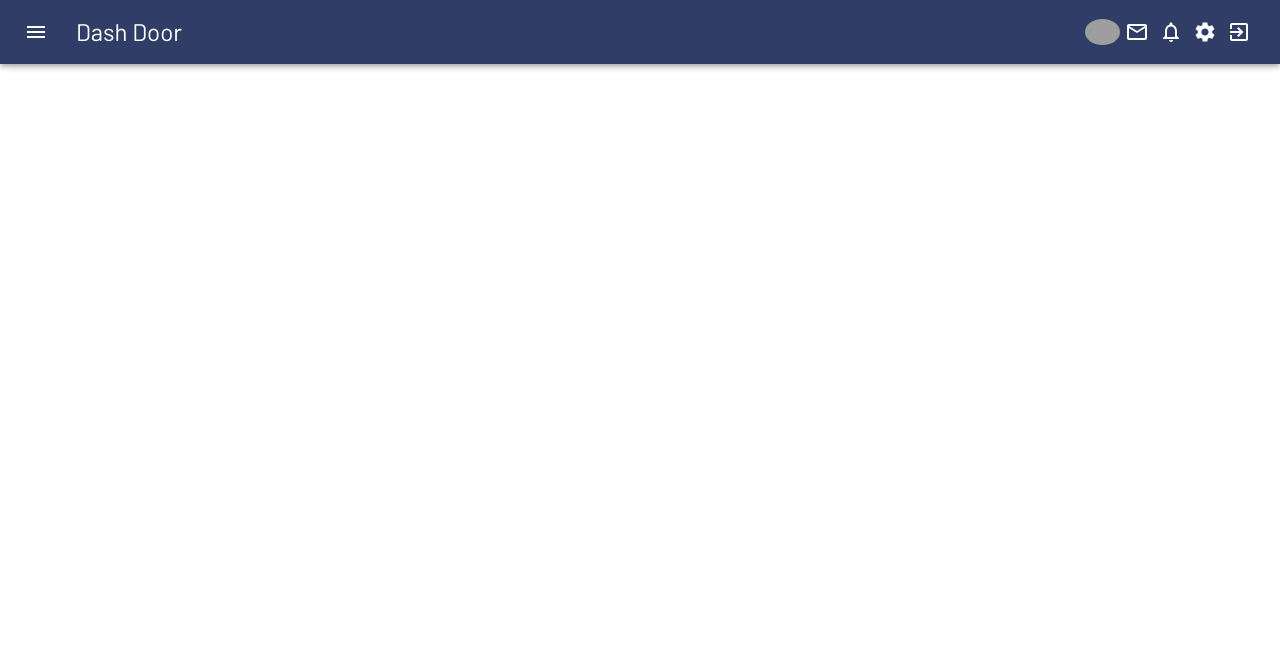
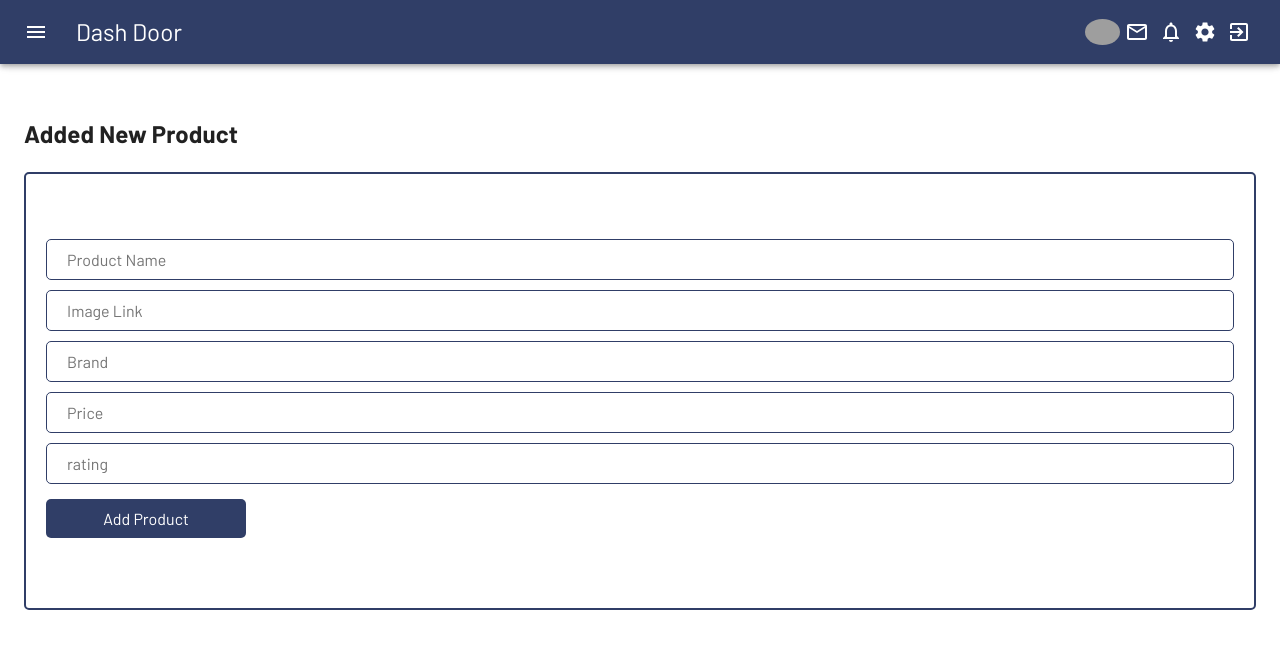
Before and after one commit to Samiul-Ahmed-96/dash-door-client, a React (Create React App) app: page /addNewProduct in a window 1280 px wide. Shown: the top 648 px of the page. Built offline with nearby package versions, Linux system fonts and the light colour scheme; grey boxes are pictures that could not be loaded.

Commit message:
Create Add Product & Channel Chart

```diff
--- a/package.json
+++ b/package.json
@@ -14,6 +14,7 @@
     "@testing-library/user-event": "^13.5.0",
     "react": "^17.0.2",
     "react-dom": "^17.0.2",
+    "react-hook-form": "^7.24.1",
     "react-router-dom": "^5.3.0",
     "react-router-hash-link": "^2.4.3",
     "react-scripts": "5.0.0",
--- a/src/App.js
+++ b/src/App.js
@@ -1,5 +1,6 @@
 import { BrowserRouter, Route, Switch } from 'react-router-dom';
 import './App.scss';
+import AddNewProduct from './Components/Pages/AddNewProduct/AddNewProduct';
 import Home from './Components/Pages/Home/Home/Home';
 import Members from './Components/Pages/Members/Members';
 import ProductEdit from './Components/Pages/ProductEdit/ProductEdit';
@@ -21,6 +22,9 @@ function App() {
       <Route exact path="/manageProducts">
           <Products/>
       </Route>
+      <Route exact path="/addNewProduct">
+          <AddNewProduct/>
+      </Route>
       <Route exact path="/ProductEdit/:id">
           <ProductEdit/>
       </Route>
--- /dev/null
+++ b/src/Components/ChannerlChart/ChannelChart.js
@@ -0,0 +1,64 @@
+import { Box, Grid } from '@mui/material';
+import React from 'react';
+import {
+    Bar, CartesianGrid, ComposedChart, Legend, ResponsiveContainer, Tooltip, XAxis,
+    YAxis
+} from 'recharts';
+
+
+const ChannelChart = () => {
+    const data = [
+        {
+          name: 'Organic',
+          visitor: 2200,
+        },
+        {
+          name: 'Search',
+          visitor: 5200,
+        },
+        {
+          name: 'Tv Ads',
+          visitor: 3200,
+        },
+        {
+          name: 'Social',
+          visitor: 4200,
+        },
+        {
+          name: 'Video',
+          visitor:5000,
+        },
+      ];
+    return (
+
+
+        <Grid id="salesReport" spacing={2} container padding={3} marginTop={6} >
+     <Grid item lg={12} md={12} sm={12} xs={12} marginTop={1}>
+        <Box className="component-title">
+          <h2>By Channel</h2>
+        </Box>
+        <ResponsiveContainer width="100%" height="80%">
+        <ComposedChart
+          layout="vertical"
+          width={500}
+          height={400}
+          data={data}
+        >
+          <CartesianGrid stroke="#f5f5f5" />
+          <XAxis type="number" />
+          <YAxis dataKey="name" type="category" scale="band" />
+          <Tooltip />
+          <Legend />
+
+          <Bar dataKey="visitor" barSize={20} fill="#82ca9d" />
+
+        </ComposedChart>
+      </ResponsiveContainer>
+      </Grid>
+
+    </Grid>
+
+    );
+};
+
+export default ChannelChart;
--- /dev/null
+++ b/src/Components/Pages/AddNewProduct/AddNewProduct.js
@@ -0,0 +1,60 @@
+import { Box, Grid } from "@mui/material";
+import React from "react";
+import { useForm } from "react-hook-form";
+import './AddNewProduct.scss';
+
+const AddNewProduct = () => {
+  const { register, handleSubmit, reset } = useForm();
+  //Handle Submit
+  const onSubmit = (data) => {
+    fetch("http://localhost:5000/watchItems", {
+      method: "POST",
+      headers: {
+        "content-type": "application/json",
+      },
+      body: JSON.stringify(data),
+    })
+      .then((res) => res.json())
+      .then((result) => {
+        console.log(result);
+        alert("Added Successfully");
+        reset();
+      });
+  };
+  return (
+    <Grid spacing={2} container padding={3} marginTop={6}>
+
+      <Grid item lg={12} md={12} sm={12} xs={12} marginTop={1}>
+      <Box className="component-title">
+      <h2>Added New Product</h2>
+    </Box>
+        <form onSubmit={handleSubmit(onSubmit)} className="add-product-form">
+          <input
+            placeholder="Product Name"
+            {...register("name", { required: true })}
+          />
+          <input
+            placeholder="Image Link"
+            {...register("img", { required: true })}
+          />
+          <input
+            placeholder="Brand"
+            {...register("brand", { required: true })}
+          />
+
+          <input
+            placeholder="Price"
+            {...register("price", { required: true })}
+          />
+          <input
+            placeholder="rating"
+            {...register("rating", { required: true })}
+          />
+          <input type="submit" value="Add Product" />
+        </form>
+      </Grid>
+    </Grid>
+  );
+};
+
+export default AddNewProduct;
--- /dev/null
+++ b/src/Components/Pages/AddNewProduct/AddNewProduct.scss
@@ -0,0 +1,30 @@
+.add-product-form {
+  border: 2px solid #303e67;
+  padding: 60px 20px;
+  border-radius: 5px;
+
+  input {
+    width: 100%;
+    margin: 5px 0px;
+    padding: 10px 20px;
+    border: 1px solid #303e67;
+    border-radius: 5px;
+    font-size: 1rem;
+  }
+  input:last-child {
+    background: var(--main-color);
+    border: 1px solid var(--main-color);
+    color: #fff;
+    width: 200px;
+    border: none;
+    margin: 10px auto;
+    transition: 0.3s;
+    cursor: pointer;
+    &:hover {
+      color: var(--main-color);
+      border: 1px solid var(--main-color);
+      background: #fff;
+      text-decoration: none;
+    }
+  }
+}
--- a/src/Components/Pages/Home/Home/Home.js
+++ b/src/Components/Pages/Home/Home/Home.js
@@ -1,5 +1,6 @@
 import { Grid } from '@mui/material';
 import React from 'react';
+import ChannelChart from '../../../ChannerlChart/ChannelChart';
 import Chart from '../../../Chart/Chart';
 import SalesReport from '../../SalesReport/SalesReport';
 import FeaturedInfo from '../FeaturedInfo/FeaturedInfo';
@@ -10,6 +11,11 @@ const Home = () => {
         <Grid item lg={12} md={12} sm={12} xs={12}>
         <FeaturedInfo/>
         </Grid>
+        <Grid spacing={2} container  padding={3}>
+        <Grid item lg={4} md={4} sm={12} xs={12}>
+        <ChannelChart/>
+        </Grid>
+        </Grid>
         <Grid item lg={6} md={6} sm={12} xs={12} marginTop={9} >
         <Chart/>
         </Grid>
@@ -17,6 +23,7 @@ const Home = () => {
         <SalesReport/>
         </Grid>
         </Grid>
+
     );
 };
 
--- a/src/Components/Pages/ProductEdit/ProductEdit.js
+++ b/src/Components/Pages/ProductEdit/ProductEdit.js
@@ -135,6 +135,7 @@ const ProductEdit = () => {
       }
         <Box className="component-title">
           <h2>Product Sales Analytics</h2>
+
         </Box>
         <ResponsiveContainer width="100%" height="80%">
         <BarChart
--- a/src/Components/Pages/Products/Products.js
+++ b/src/Components/Pages/Products/Products.js
@@ -1,4 +1,4 @@
-import { DeleteOutlined, ModeEdit } from "@mui/icons-material";
+import { AddCircleOutlineOutlined, DeleteOutlined, ModeEdit } from "@mui/icons-material";
 import {
   Alert,
   Box,
@@ -57,7 +57,9 @@ const Products = () => {
       }
         <Box className="component-title">
           <h2>Manage All Products</h2>
-
+          <div className="added-item">
+          <Link to="/addNewProduct"><Button variant="outlined"><AddCircleOutlineOutlined/> Add New Product</Button></Link>
+        </div>
         </Box>
         {products.length === 0 ? (
           <LinearProgress />
--- a/src/Components/Pages/Products/Products.scss
+++ b/src/Components/Pages/Products/Products.scss
@@ -18,3 +18,24 @@
     text-decoration: none;
   }
 }
+.component-title {
+  display: flex;
+  align-items: center;
+  justify-content: space-between;
+  .added-item a {
+    text-decoration: none;
+    button {
+      background: var(--main-color);
+      color: #fff;
+      text-transform: capitalize;
+      font-size: 18px;
+      text-decoration: none;
+      &:hover {
+        color: var(--main-color);
+        border: 1px solid var(--main-color);
+        background: #fff;
+        text-decoration: none;
+      }
+    }
+  }
+}
```
Also changed, not shown: 2 other files (tests, documents, lock files or other folders).
